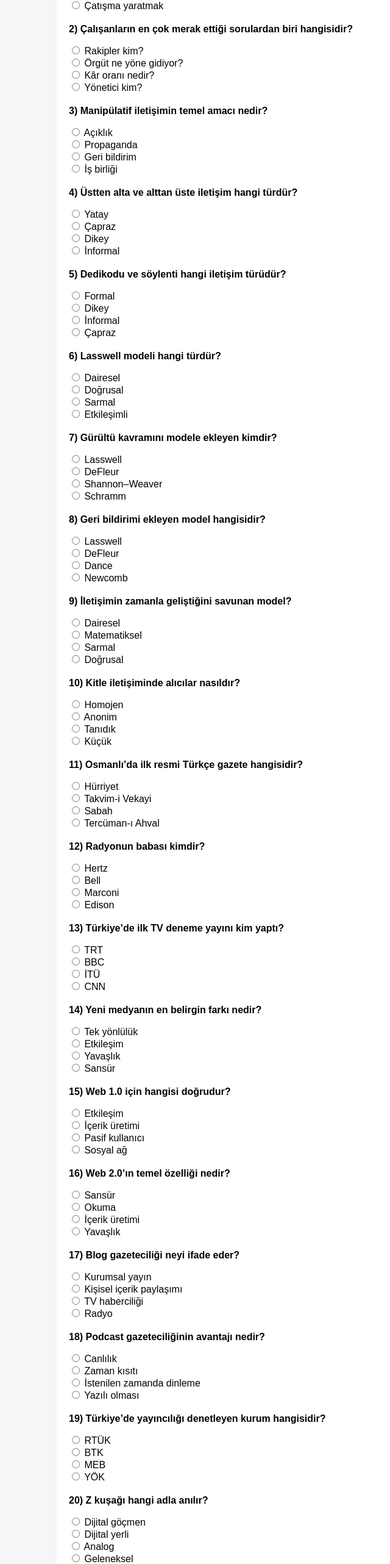
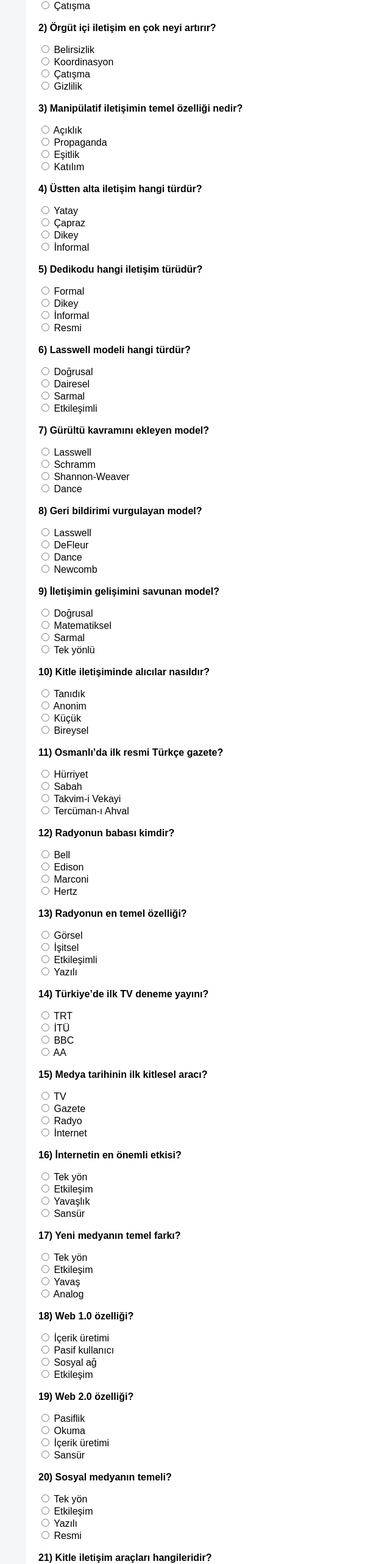
Before and after one commit to tassininayakkabi/iletisim-online-sinav, a plain HTML site: page index.html in a window 1280 px wide. Shown: the part 223-2787 px from the top of the page at 61% size, without its empty margins (77-717 px from the left). Drawn offline with Linux system fonts and the light colour scheme.

Commit message:
Update index.html

```diff
--- a/index.html
+++ b/index.html
@@ -2,88 +2,107 @@
 <html lang="tr">
 <head>
 <meta charset="UTF-8">
-<title>İletişim – 75 Soruluk Test</title>
+<title>İletişim – 75 Soruluk Deneme</title>
 <style>
-body { font-family: Arial, sans-serif; background:#f4f6f8; padding:20px; }
-.container { max-width:900px; margin:auto; background:#fff; padding:20px; border-radius:8px; }
-h1 { text-align:center; }
-.question { margin-bottom:20px; }
-.question p { font-weight:bold; }
-.result { margin-top:30px; padding:15px; background:#eef; border-radius:6px; }
-button { padding:10px 20px; font-size:16px; cursor:pointer; }
+body{font-family:Arial;background:#f4f6f8;padding:20px}
+.container{max-width:1000px;margin:auto;background:#fff;padding:20px;border-radius:8px}
+.question{margin-bottom:18px}
+.question p{font-weight:bold}
+.result{margin-top:25px;background:#eef;padding:15px;border-radius:6px}
+button{padding:10px 18px;font-size:16px;cursor:pointer}
 </style>
 </head>
 <body>
 <div class="container">
 <h1>İletişim – 75 Soruluk Deneme</h1>
 <form id="quiz"></form>
-<button onclick="submitQuiz()">Sınavı Bitir</button>
+<button type="button" onclick="submitQuiz()">Sınavı Bitir</button>
 <div id="result" class="result"></div>
 </div>
 
 <script>
-// 1–50: vurgulu sorular
 const questions = [
-{q:"Örgüt içi iletişimin temel amacı nedir?", options:["Denetimi artırmak","Bilgi ve anlayış paylaşımı","Hiyerarşiyi güçlendirmek","Çatışma yaratmak"], answer:1, explain:"Örgüt içi iletişim bilgi ve anlayış paylaşımını sağlar."},
-{q:"Çalışanların en çok merak ettiği sorulardan biri hangisidir?", options:["Rakipler kim?","Örgüt ne yöne gidiyor?","Kâr oranı nedir?","Yönetici kim?"], answer:1, explain:"Çalışanlar örgütün yönünü ve hedeflerini bilmek ister."},
-{q:"Manipülatif iletişimin temel amacı nedir?", options:["Açıklık","Propaganda","Geri bildirim","İş birliği"], answer:1, explain:"Manipülatif iletişimde bilgi seçilidir ve propaganda amaçlanır."},
-{q:"Üstten alta ve alttan üste iletişim hangi türdür?", options:["Yatay","Çapraz","Dikey","İnformal"], answer:2, explain:"Dikey iletişim hiyerarşik yönde gerçekleşir."},
-{q:"Dedikodu ve söylenti hangi iletişim türüdür?", options:["Formal","Dikey","İnformal","Çapraz"], answer:2, explain:"İnformal iletişim planlanmamış, söylenti temellidir."},
-{q:"Lasswell modeli hangi türdür?", options:["Dairesel","Doğrusal","Sarmal","Etkileşimli"], answer:1, explain:"Lasswell modeli doğrusal bir modeldir."},
-{q:"Gürültü kavramını modele ekleyen kimdir?", options:["Lasswell","DeFleur","Shannon–Weaver","Schramm"], answer:2, explain:"Shannon–Weaver modeli gürültü kavramını içerir."},
-{q:"Geri bildirimi ekleyen model hangisidir?", options:["Lasswell","DeFleur","Dance","Newcomb"], answer:1, explain:"DeFleur modeli iletişimi çift yönlü ele alır."},
-{q:"İletişimin zamanla geliştiğini savunan model?", options:["Dairesel","Matematiksel","Sarmal","Doğrusal"], answer:2, explain:"Dance’in Sarmal Modeli gelişimi vurgular."},
-{q:"Kitle iletişiminde alıcılar nasıldır?", options:["Homojen","Anonim","Tanıdık","Küçük"], answer:1, explain:"Kitle iletişiminde alıcılar anonimdir."},
-{q:"Osmanlı’da ilk resmi Türkçe gazete hangisidir?", options:["Hürriyet","Takvim-i Vekayi","Sabah","Tercüman-ı Ahval"], answer:1, explain:"Takvim-i Vekayi 1831’de yayımlanmıştır."},
-{q:"Radyonun babası kimdir?", options:["Hertz","Bell","Marconi","Edison"], answer:2, explain:"Marconi ilk kontrollü radyo sinyalini göndermiştir."},
-{q:"Türkiye’de ilk TV deneme yayını kim yaptı?", options:["TRT","BBC","İTÜ","CNN"], answer:2, explain:"İTÜ TV 1952’de deneme yayını yaptı."},
-{q:"Yeni medyanın en belirgin farkı nedir?", options:["Tek yönlülük","Etkileşim","Yavaşlık","Sansür"], answer:1, explain:"Yeni medya etkileşimlidir."},
-{q:"Web 1.0 için hangisi doğrudur?", options:["Etkileşim","İçerik üretimi","Pasif kullanıcı","Sosyal ağ"], answer:2, explain:"Web 1.0’da kullanıcı pasiftir."},
-{q:"Web 2.0’ın temel özelliği nedir?", options:["Sansür","Okuma","İçerik üretimi","Yavaşlık"], answer:2, explain:"Web 2.0’da kullanıcı içerik üretir."},
-{q:"Blog gazeteciliği neyi ifade eder?", options:["Kurumsal yayın","Kişisel içerik paylaşımı","TV haberciliği","Radyo"], answer:1, explain:"Bloglar kişisel yayınlardır."},
-{q:"Podcast gazeteciliğinin avantajı nedir?", options:["Canlılık","Zaman kısıtı","İstenilen zamanda dinleme","Yazılı olması"], answer:2, explain:"Podcast istenilen zamanda dinlenir."},
-{q:"Türkiye’de yayıncılığı denetleyen kurum hangisidir?", options:["RTÜK","BTK","MEB","YÖK"], answer:0, explain:"RTÜK yayın denetiminden sorumludur."},
-{q:"Z kuşağı hangi adla anılır?", options:["Dijital göçmen","Dijital yerli","Analog","Geleneksel"], answer:1, explain:"Z kuşağı dijital yerlilerdir."},
-{q:"Eş zamansız iletişim örneği hangisidir?", options:["Chat","Canlı yayın","E-posta","Web konferansı"], answer:2, explain:"E-posta eş zamansız iletişimdir."},
+/* ========= 1–50 VURGULU ========= */
+{q:"Örgüt içi iletişimin temel amacı nedir?",o:["Denetim","Bilgi ve anlayış paylaşımı","Hiyerarşi","Çatışma"],a:1,e:"Amaç bilgi ve anlayış paylaşımıdır."},
+{q:"Örgüt içi iletişim en çok neyi artırır?",o:["Belirsizlik","Koordinasyon","Çatışma","Gizlilik"],a:1,e:"İyi iletişim koordinasyonu artırır."},
+{q:"Manipülatif iletişimin temel özelliği nedir?",o:["Açıklık","Propaganda","Eşitlik","Katılım"],a:1,e:"Manipülatif iletişim propaganda amaçlıdır."},
+{q:"Üstten alta iletişim hangi türdür?",o:["Yatay","Çapraz","Dikey","İnformal"],a:2,e:"Hiyerarşik yönde olan dikeydir."},
+{q:"Dedikodu hangi iletişim türüdür?",o:["Formal","Dikey","İnformal","Resmi"],a:2,e:"Dedikodu informal iletişimdir."},
 
-// 21–50 arası vurgulu sorular (PDF’den eklemeye devam edilecek)
-// Örnek: {q:"Soru ...", options:["A","B","C","D"], answer:0, explain:"Açıklama..."},
+{q:"Lasswell modeli hangi türdür?",o:["Doğrusal","Dairesel","Sarmal","Etkileşimli"],a:0,e:"Lasswell doğrusal modeldir."},
+{q:"Gürültü kavramını ekleyen model?",o:["Lasswell","Schramm","Shannon-Weaver","Dance"],a:2,e:"Shannon–Weaver gürültüyü eklemiştir."},
+{q:"Geri bildirimi vurgulayan model?",o:["Lasswell","DeFleur","Dance","Newcomb"],a:1,e:"DeFleur çift yönlüdür."},
+{q:"İletişimin gelişimini savunan model?",o:["Doğrusal","Matematiksel","Sarmal","Tek yönlü"],a:2,e:"Dance sarmal modeli."},
+{q:"Kitle iletişiminde alıcılar nasıldır?",o:["Tanıdık","Anonim","Küçük","Bireysel"],a:1,e:"Kitlede alıcı anonimdir."},
 
-/* 51–75: vurgusuz sorular */
-{q:"Kültür şokunun ilk aşaması hangisidir?", options:["Kriz","Uyum","Balayı","Toparlanma"], answer:2, explain:"İlk aşama balayıdır."},
-{q:"Yüksek bağlamlı kültürlerin özelliği hangisidir?", options:["Açık iletişim","Sözsüz iletişimin güçlü olması","Bireysellik","Kısa ilişkiler"], answer:1, explain:"Sözsüz iletişim güçlüdür."},
-{q:"İletişimde etkileşimli model hangisidir?", options:["Lasswell","DeFleur","Dance","Newcomb"], answer:3, explain:"Newcomb etkileşimli modeli temsil eder."},
-{q:"Kitle iletişim araçları nelerdir?", options:["Gazete, radyo, TV","Kitap, dergi","Film, tiyatro","Hiçbiri"], answer:0, explain:"Kitle iletişim araçları gazete, radyo ve TV’dir."},
-{q:"Çevrimiçi iletişim örneği hangisidir?", options:["Telefon","E-posta","Mektup","Gazete"], answer:1, explain:"E-posta çevrimiçi iletişim örneğidir."},
-{q:"Web 2.0 araçlarına örnek nedir?", options:["Forum, blog, sosyal ağ","Televizyon, radyo","Kitap, dergi","Film"], answer:0, explain:"Forum, blog ve sosyal ağ Web 2.0 araçlarıdır."},
-{q:"Dijital göçmen kimdir?", options:["Z kuşağı","Y kuşağı","Dijital yerlilerden önce gelenler","Hiçbiri"], answer:2, explain:"Dijital göçmenler dijital yerlilerden önce doğmuş kişilerdir."},
-{q:"Kitle iletişiminde homojen alıcı ne demektir?", options:["Herkes aynı özellikte","Farklı gruplar","Tek kişi","Bilinmez"], answer:0, explain:"Homojen alıcı aynı özellikleri taşır."},
-{q:"Blogların temel özelliği nedir?", options:["Kurumsal içerik","Kişisel içerik","TV haberi","Radyo programı"], answer:1, explain:"Bloglar kişisel içerik sunar."},
-{q:"Podcast’in en büyük avantajı nedir?", options:["Zaman esnekliği","Canlı yayın","Yazılı olması","Zor erişim"], answer:0, explain:"Podcast istenilen zamanda dinlenebilir."},
+{q:"Osmanlı’da ilk resmi Türkçe gazete?",o:["Hürriyet","Sabah","Takvim-i Vekayi","Tercüman-ı Ahval"],a:2,e:"1831 Takvim‑i Vekayi."},
+{q:"Radyonun babası kimdir?",o:["Bell","Edison","Marconi","Hertz"],a:2,e:"Marconi."},
+{q:"Radyonun en temel özelliği?",o:["Görsel","İşitsel","Etkileşimli","Yazılı"],a:1,e:"Radyo işitseldir."},
+{q:"Türkiye’de ilk TV deneme yayını?",o:["TRT","İTÜ","BBC","AA"],a:1,e:"İTÜ TV."},
+{q:"Medya tarihinin ilk kitlesel aracı?",o:["TV","Gazete","Radyo","İnternet"],a:1,e:"Gazete."},
 
-// 61–75: vurgusuz sorular devam (PDF’den eklenebilir)
+{q:"İnternetin en önemli etkisi?",o:["Tek yön","Etkileşim","Yavaşlık","Sansür"],a:1,e:"Etkileşim sağlar."},
+{q:"Yeni medyanın temel farkı?",o:["Tek yön","Etkileşim","Yavaş","Analog"],a:1,e:"Yeni medya etkileşimlidir."},
+{q:"Web 1.0 özelliği?",o:["İçerik üretimi","Pasif kullanıcı","Sosyal ağ","Etkileşim"],a:1,e:"Web 1.0 pasiftir."},
+{q:"Web 2.0 özelliği?",o:["Pasiflik","Okuma","İçerik üretimi","Sansür"],a:2,e:"Kullanıcı üretir."},
+{q:"Sosyal medyanın temeli?",o:["Tek yön","Etkileşim","Yazılı","Resmi"],a:1,e:"Etkileşim."},
+
+{q:"Kitle iletişim araçları hangileridir?",o:["Gazete‑Radyo‑TV","Kitap","Mektup","Telefon"],a:0,e:"Klasik kitle araçları."},
+{q:"Çevrimiçi iletişim örneği?",o:["Mektup","Gazete","E‑posta","Afiş"],a:2,e:"E‑posta çevrimiçidir."},
+{q:"Z kuşağı hangi adla bilinir?",o:["Analog","Dijital yerli","Dijital göçmen","Geleneksel"],a:1,e:"Z kuşağı dijital yerlidir."},
+{q:"Podcast’in avantajı?",o:["Canlılık","Zaman esnekliği","Yazılı","Zor erişim"],a:1,e:"İstenilen zamanda dinlenir."},
+{q:"Blog gazeteciliği nedir?",o:["Kurumsal","Kişisel yayın","TV haberi","Radyo"],a:1,e:"Bloglar kişisel yayındır."},
+
+{q:"RTÜK’ün görevi?",o:["Eğitim","Yayın denetimi","İnternet","Basın"],a:1,e:"Yayınları denetler."},
+{q:"Eş zamansız iletişim?",o:["Canlı yayın","Chat","E‑posta","Konferans"],a:2,e:"E‑posta eş zamansızdır."},
+{q:"Etnosentrizm nedir?",o:["Uyum","Kendi kültürünü üstün görme","Empati","Hoşgörü"],a:1,e:"Merkezci bakış."},
+{q:"Atfedilmiş kimlik?",o:["Seçilen","Başkalarınca verilen","Mesleki","Dijital"],a:1,e:"Dışarıdan verilen."},
+{q:"Kültür şokunun ilk aşaması?",o:["Kriz","Uyum","Balayı","Toparlanma"],a:2,e:"İlk aşama balayıdır."},
+
+{q:"Yüksek bağlamlı kültür?",o:["Açık söz","Sözsüz iletişim güçlü","Bireysel","Kısa ilişki"],a:1,e:"Bağlam ve sözsüzlük önemlidir."},
+{q:"Örgütsel iletişim neyi kapsar?",o:["Sadece yazılı","İç ve dış iletişim","Sadece yönetici","Sadece çalışan"],a:1,e:"İç ve dış iletişimi kapsar."},
+{q:"Resmi iletişim nedir?",o:["Dedikodu","Planlı","Rastgele","Gizli"],a:1,e:"Planlı ve kurallıdır."},
+{q:"Yatay iletişim kimler arasında?",o:["Üst‑alt","Ast‑üst","Eş düzey","Kurum‑dışı"],a:2,e:"Eş düzey çalışanlar."},
+{q:"Çapraz iletişim?",o:["Aynı seviye","Farklı birimler","Sadece üst","Sadece alt"],a:1,e:"Farklı birimler arası."},
+
+/* ========= 51–75 VURGUSUZ ========= */
+{q:"İletişimde kaynak nedir?",o:["Alıcı","Mesajı gönderen","Kanal","Geri bildirim"],a:1,e:"Kaynak gönderendir."},
+{q:"Mesaj nedir?",o:["Araç","İçerik","Kanal","Gürültü"],a:1,e:"İletilen içerik."},
+{q:"Kanal örneği?",o:["Düşünce","Radyo","Algı","Kültür"],a:1,e:"Radyo kanaldır."},
+{q:"Geri bildirim nedir?",o:["Mesaj","Tepki","Kaynak","Kanal"],a:1,e:"Alıcının tepkisi."},
+{q:"Gürültü neyi bozar?",o:["Kaynağı","Mesajı","Anlamı","Hepsini"],a:3,e:"İletişimi bozar."},
+
+{q:"Kitle iletişiminde hız nasıldır?",o:["Yavaş","Anında","Değişken","Yok"],a:1,e:"Genelde hızlıdır."},
+{q:"Geleneksel medya hangisi?",o:["Instagram","TV","Podcast","Blog"],a:1,e:"TV gelenekseldir."},
+{q:"Yeni medya hangisi?",o:["Gazete","Radyo","Sosyal ağ","Dergi"],a:2,e:"Sosyal ağ yeni medyadır."},
+{q:"Dijital göçmen kimdir?",o:["Z","Y","Teknolojiye sonradan geçen","Çocuk"],a:2,e:"Sonradan adapte olanlar."},
+{q:"Küreselleşmenin iletişime etkisi?",o:["Azalma","Yavaşlama","Artış","Kesilme"],a:2,e:"İletişimi artırır."},
+
+{q:"Medya okuryazarlığı neyi amaçlar?",o:["Tüketim","Eleştirel bakış","Sansür","Propaganda"],a:1,e:"Eleştirel değerlendirme."},
+{q:"Kamuoyu nedir?",o:["Birey","Ortak kanaat","Medya","Devlet"],a:1,e:"Toplumsal kanaat."},
+{q:"Propaganda amacı?",o:["Bilgi","İkna","Eğitim","Eğlence"],a:1,e:"İkna etmektir."},
+{q:"Reklamın amacı?",o:["Bilgi","İkna","Eğlence","Hepsi"],a:3,e:"Hepsi olabilir."},
+{q:"Halkla ilişkilerin amacı?",o:["Satış","İmaj","Sansür","Denetim"],a:1,e:"Olumlu imaj."},
 ];
 
-const quizForm = document.getElementById('quiz');
-
-questions.forEach((item,index)=>{
-  const div=document.createElement('div');
-  div.className='question';
-  div.innerHTML=`<p>${index+1}) ${item.q}</p>`+
-    item.options.map((opt,i)=>`<label><input type="radio" name="q${index}" value="${i}"> ${opt}</label><br>`).join('');
-  quizForm.appendChild(div);
+const quizForm=document.getElementById("quiz");
+questions.forEach((q,i)=>{
+ const d=document.createElement("div");
+ d.className="question";
+ d.innerHTML=`<p>${i+1}) ${q.q}</p>`+
+ q.o.map((x,j)=>`<label><input type="radio" name="q${i}" value="${j}"> ${x}</label><br>`).join("");
+ quizForm.appendChild(d);
 });
 
 function submitQuiz(){
-  let correct=0;
-  let output="";
-  questions.forEach((item,index)=>{
-    const sel=document.querySelector(`input[name='q${index}']:checked`);
-    if(sel && parseInt(sel.value)===item.answer) correct++;
-    output+=`<p><b>${index+1}. Soru:</b> ${item.explain}</p>`;
-  });
-  const wrong=questions.length-correct;
-  document.getElementById('result').innerHTML=`<h3>Sonuç</h3><p>Doğru: ${correct}</p><p>Yanlış: ${wrong}</p><hr>${output}`;
+ let c=0, out="";
+ questions.forEach((q,i)=>{
+  const s=document.querySelector(`input[name="q${i}"]:checked`);
+  if(s && Number(s.value)===q.a) c++;
+  out+=`<p><b>${i+1}.</b> ${q.e}</p>`;
+ });
+ document.getElementById("result").innerHTML=
+ `<h3>Sonuç</h3>Doğru: ${c} | Yanlış: ${questions.length-c}<hr>${out}`;
 }
 </script>
 </body>
```
